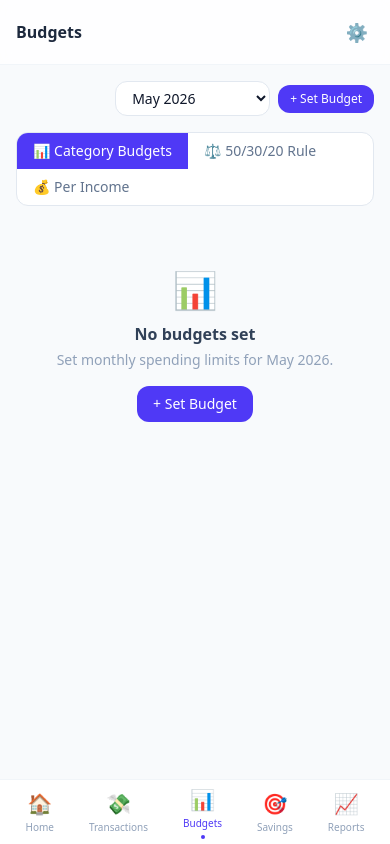
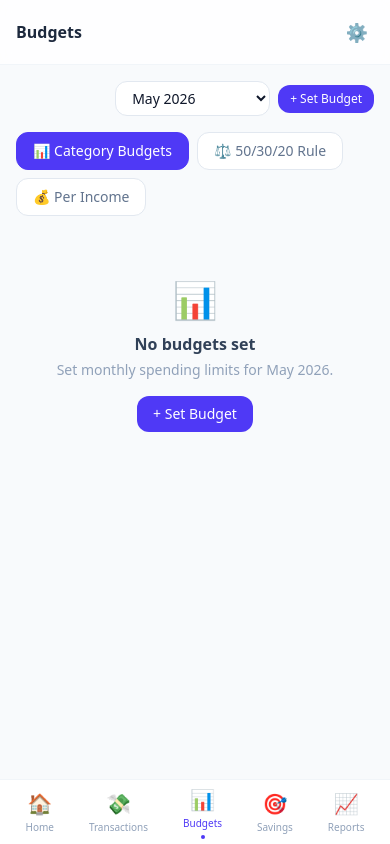
Before and after one commit to icents009/personal-budget-manager, a Next.js app: page /budgets in a window 390 px wide. Built offline with nearby package versions, Linux system fonts and the light colour scheme.

Commit message:
fix: make budget tabs wrap properly on mobile so Per Income tab is visible

```diff
--- a/src/app/budgets/page.tsx
+++ b/src/app/budgets/page.tsx
@@ -171,12 +171,12 @@ export default function BudgetsPage() {
       </div>
 
       {/* Tabs */}
-      <div className="flex rounded-xl overflow-hidden border border-slate-200 bg-white w-fit flex-wrap">
+      <div className="flex flex-wrap gap-2">
         {(["budgets", "50-30-20", "per-income"] as const).map((tab) => (
           <button
             key={tab}
             onClick={() => setActiveTab(tab)}
-            className={`px-4 py-2 text-sm font-medium transition ${activeTab === tab ? "bg-indigo-600 text-white" : "text-slate-500 hover:bg-slate-50"}`}
+            className={`px-4 py-2 text-sm font-medium rounded-xl border transition ${activeTab === tab ? "bg-indigo-600 text-white border-indigo-600" : "bg-white text-slate-500 border-slate-200 hover:bg-slate-50"}`}
           >
             {tab === "budgets" ? "📊 Category Budgets" : tab === "50-30-20" ? "⚖️ 50/30/20 Rule" : "💰 Per Income"}
           </button>
```
